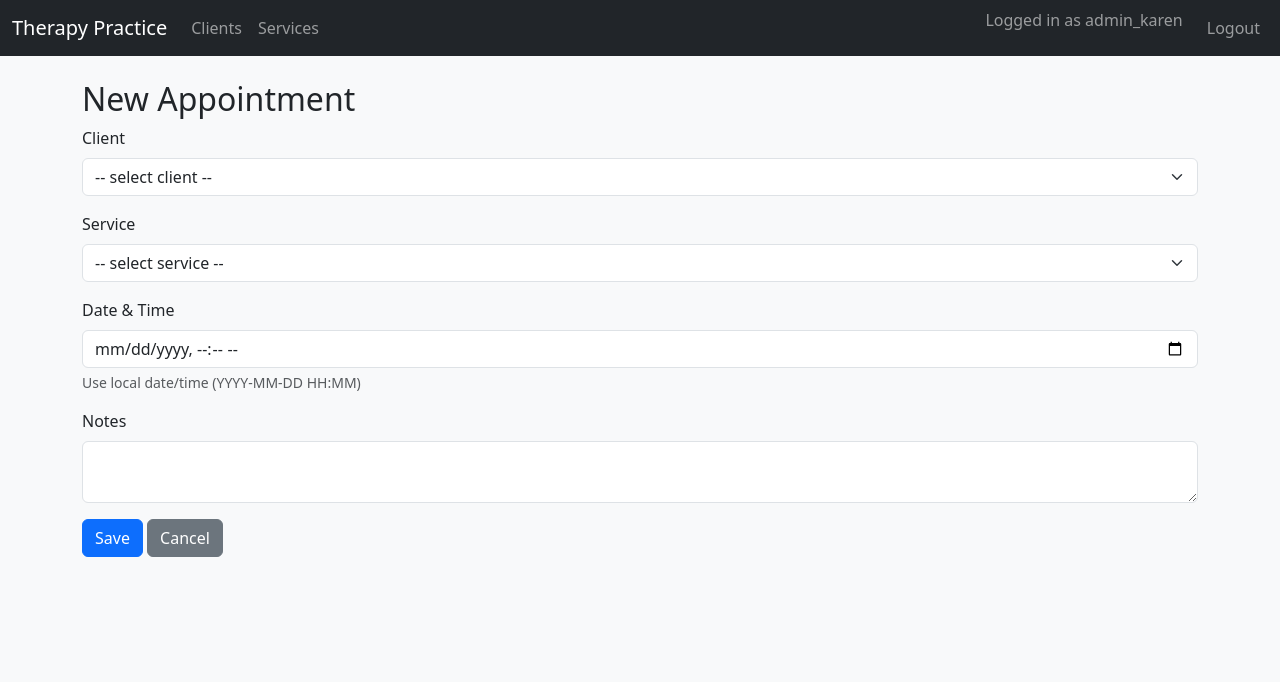
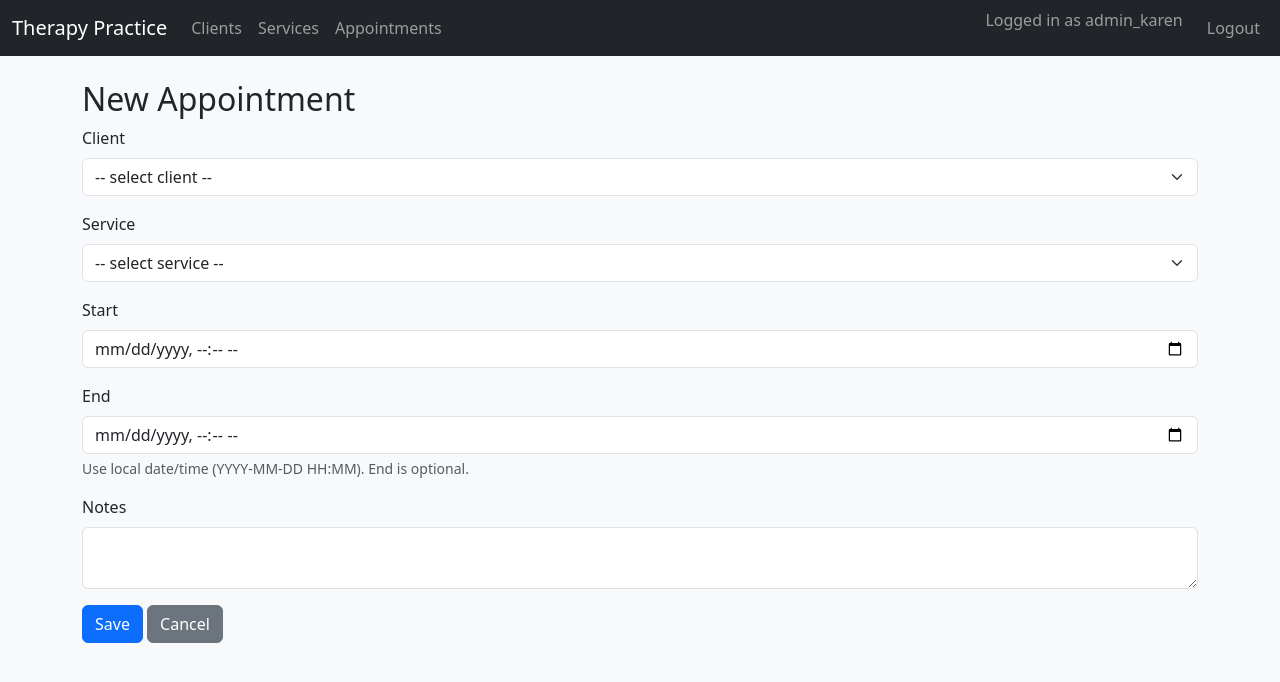
Before and after one commit to jwatson8/DatabaseProject, a Flask app: page /appointments/new in a window 1280 px wide. Shown: the top 682 px of the page. Run offline with Flask 3, Linux system fonts and the light colour scheme; a user stored in the database is signed in; data comes from the database, SQL or seed files in the repository.

Commit message:
adding appointment to the navigation bar and modifying the routes to call on the correct table columns and display the proper data when the appointments nav option is selected

```diff
--- a/app.py
+++ b/app.py
@@ -247,13 +247,16 @@ def appointments_list():
     db = get_db()
     appointments = db.execute(
         """
-        SELECT A.appointment_id, A.appointment_datetime, A.notes,
+        SELECT A.appointment_id,
+               A.start_datetime AS start_time,
+               A.end_datetime AS end_time,
+               A.notes,
                C.client_id, C.first_name, C.last_name,
                S.service_id, S.service_name
         FROM APPOINTMENTS A
         LEFT JOIN CLIENTS C ON A.client_id = C.client_id
         LEFT JOIN SERVICES S ON A.service_id = S.service_id
-        ORDER BY A.appointment_datetime DESC
+        ORDER BY A.start_datetime DESC
         """
     ).fetchall()
     return render_template("appointments_list.html", appointments=appointments)
@@ -274,13 +277,14 @@ def appointment_create():
         client_id = request.form["client_id"]
         service_id = request.form["service_id"]
         # datetime-local sends 'YYYY-MM-DDTHH:MM' — store as 'YYYY-MM-DD HH:MM'
-        appt_dt = request.form["appointment_datetime"].strip()
-        appt_dt = appt_dt.replace("T", " ")
+        start_time = request.form["start_time"].strip().replace("T", " ")
+        end_time = request.form.get("end_time", "").strip()
+        end_time = end_time.replace("T", " ") if end_time else None
         notes = request.form.get("notes", "").strip()
 
         db.execute(
-            "INSERT INTO APPOINTMENTS (client_id, service_id, appointment_datetime, notes) VALUES (?, ?, ?, ?)",
-            (client_id, service_id, appt_dt, notes),
+            "INSERT INTO APPOINTMENTS (client_id, service_id, start_datetime, end_datetime, notes) VALUES (?, ?, ?, ?, ?)",
+            (client_id, service_id, start_time, end_time, notes),
         )
         db.commit()
         return redirect(url_for("appointments_list"))
@@ -293,7 +297,15 @@ def appointment_create():
 def appointment_edit(appointment_id):
     db = get_db()
     appointment = db.execute(
-        "SELECT * FROM APPOINTMENTS WHERE appointment_id = ?", (appointment_id,)
+        """
+        SELECT appointment_id, client_id, service_id,
+               start_datetime AS start_time,
+               end_datetime AS end_time,
+               notes
+        FROM APPOINTMENTS
+        WHERE appointment_id = ?
+        """,
+        (appointment_id,),
     ).fetchone()
 
     if appointment is None:
@@ -309,12 +321,14 @@ def appointment_edit(appointment_id):
     if request.method == "POST":
         client_id = request.form["client_id"]
         service_id = request.form["service_id"]
-        appt_dt = request.form["appointment_datetime"].strip().replace("T", " ")
+        start_time = request.form["start_time"].strip().replace("T", " ")
+        end_time = request.form.get("end_time", "").strip()
+        end_time = end_time.replace("T", " ") if end_time else None
         notes = request.form.get("notes", "").strip()
 
         db.execute(
-            "UPDATE APPOINTMENTS SET client_id = ?, service_id = ?, appointment_datetime = ?, notes = ? WHERE appointment_id = ?",
-            (client_id, service_id, appt_dt, notes, appointment_id),
+            "UPDATE APPOINTMENTS SET client_id = ?, service_id = ?, start_datetime = ?, end_datetime = ?, notes = ? WHERE appointment_id = ?",
+            (client_id, service_id, start_time, end_time, notes, appointment_id),
         )
         db.commit()
         return redirect(url_for("appointments_list"))
--- a/templates/appointment_form.html
+++ b/templates/appointment_form.html
@@ -31,10 +31,16 @@
   </div>
 
   <div class="mb-3">
-    <label class="form-label">Date & Time</label>
-    <input name="appointment_datetime" type="datetime-local" class="form-control"
-           value="{{ appointment.appointment_datetime[:16]|replace(' ', 'T') if appointment and appointment.appointment_datetime else '' }}" required>
-    <div class="form-text">Use local date/time (YYYY-MM-DD HH:MM)</div>
+    <label class="form-label">Start</label>
+    <input name="start_time" type="datetime-local" class="form-control"
+           value="{{ appointment.start_time[:16]|replace(' ', 'T') if appointment and appointment.start_time else '' }}" required>
+  </div>
+
+  <div class="mb-3">
+    <label class="form-label">End</label>
+    <input name="end_time" type="datetime-local" class="form-control"
+           value="{{ appointment.end_time[:16]|replace(' ', 'T') if appointment and appointment.end_time else '' }}">
+    <div class="form-text">Use local date/time (YYYY-MM-DD HH:MM). End is optional.</div>
   </div>
 
   <div class="mb-3">
--- a/templates/appointments_list.html
+++ b/templates/appointments_list.html
@@ -10,7 +10,8 @@
   <thead>
     <tr>
       <th>ID</th>
-      <th>Date / Time</th>
+      <th>Start</th>
+      <th>End</th>
       <th>Client</th>
       <th>Service</th>
       <th>Notes</th>
@@ -21,7 +22,8 @@
     {% for a in appointments %}
     <tr>
       <td>{{ a.appointment_id }}</td>
-      <td>{{ a.appointment_datetime }}</td>
+      <td>{{ a.start_time }}</td>
+      <td>{{ a.end_time if a.end_time else '' }}</td>
       <td>
         {% if a.first_name %}
           {{ a.first_name }} {{ a.last_name }}
--- a/templates/base.html
+++ b/templates/base.html
@@ -18,6 +18,9 @@
         </li>
         <li class="nav-item">
           <a class="nav-link" href="{{ url_for('services_list') }}">Services</a>
+        </li>
+        <li class="nav-item">
+          <a class="nav-link" href="{{ url_for('appointments_list') }}">Appointments</a>
         </li>
         {% endif %}
       </ul>
```
